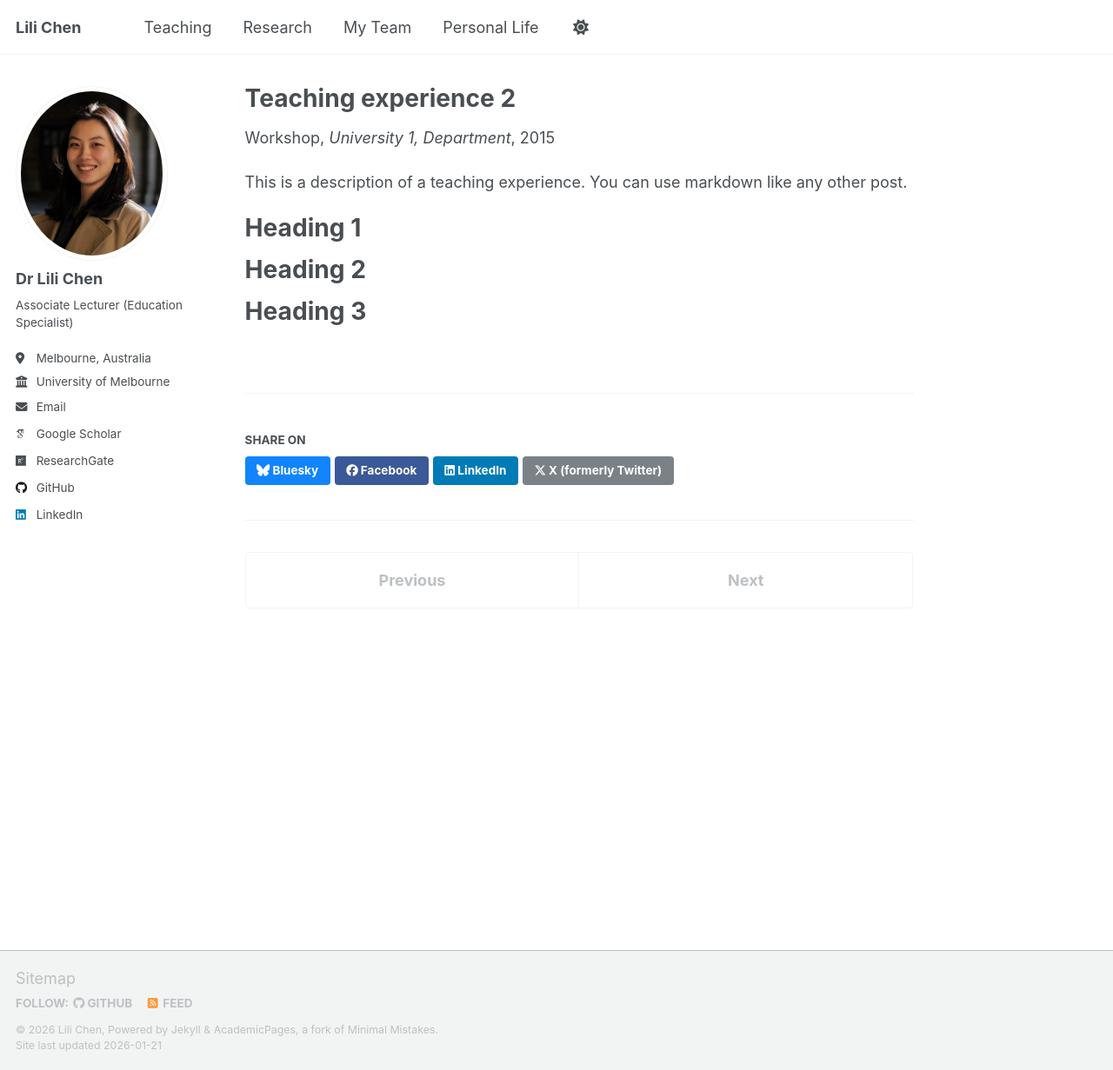
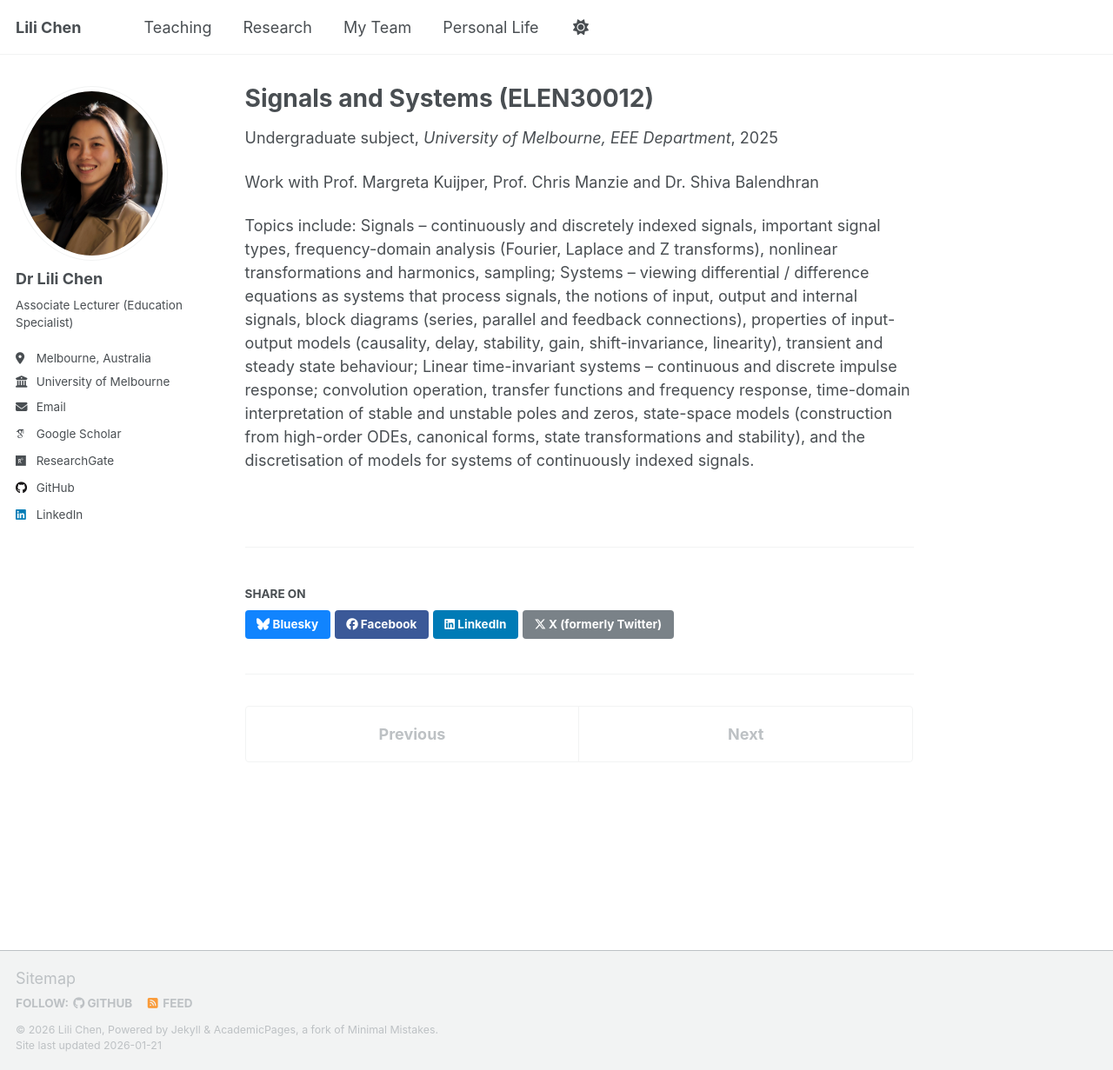
Before and after one commit to LilixChen/lilichen.github.io, a Jekyll site: the page built from _teaching/2015-spring-teaching-2.md, in a window 1280 px wide and 1231 px high. Shown: the whole window at 87% size. Built offline with Jekyll 4.4.1, drawn with Linux system fonts in a browser that asks for light colours; some web fonts are replaced; a script that is not in the unit is left out.

Commit message:
Update 2015-spring-teaching-2.md

```diff
--- a/_teaching/2015-spring-teaching-2.md
+++ b/_teaching/2015-spring-teaching-2.md
@@ -1,20 +1,16 @@
 ---
-title: "Teaching experience 2"
+title: "Signals and Systems (ELEN30012)"
 collection: teaching
-type: "Workshop"
+type: "Undergraduate subject"
 permalink: /teaching/2015-spring-teaching-1
-venue: "University 1, Department"
-date: 2015-01-01
+venue: "University of Melbourne, EEE Department"
+date: 2025-01-01
 location: "City, Country"
 ---
 
-This is a description of a teaching experience. You can use markdown like any other post.
+Work with Prof. Margreta Kuijper, Prof. Chris Manzie and Dr. Shiva Balendhran
 
-Heading 1
-======
-
-Heading 2
-======
-
-Heading 3
-======
+Topics include:
+Signals – continuously and discretely indexed signals, important signal types, frequency-domain analysis (Fourier, Laplace and Z transforms), nonlinear transformations and harmonics, sampling;
+Systems – viewing differential / difference equations as systems that process signals, the notions of input, output and internal signals, block diagrams (series, parallel and feedback connections), properties of input-output models (causality, delay, stability, gain, shift-invariance, linearity), transient and steady state behaviour;
+Linear time-invariant systems – continuous and discrete impulse response; convolution operation, transfer functions and frequency response, time-domain interpretation of stable and unstable poles and zeros, state-space models (construction from high-order ODEs, canonical forms, state transformations and stability), and the discretisation of models for systems of continuously indexed signals.
```
